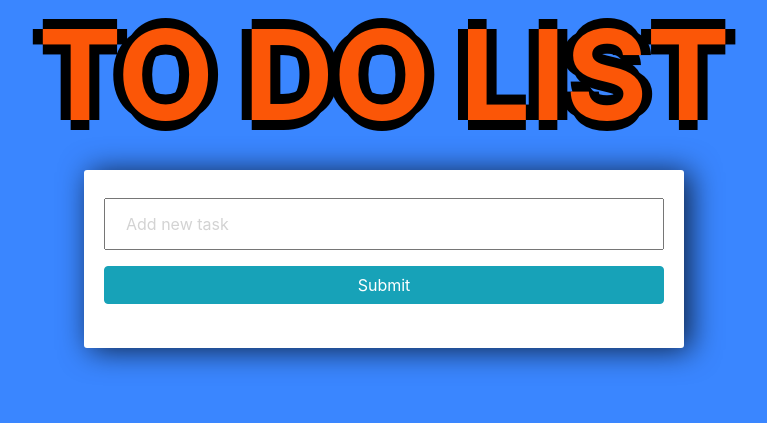
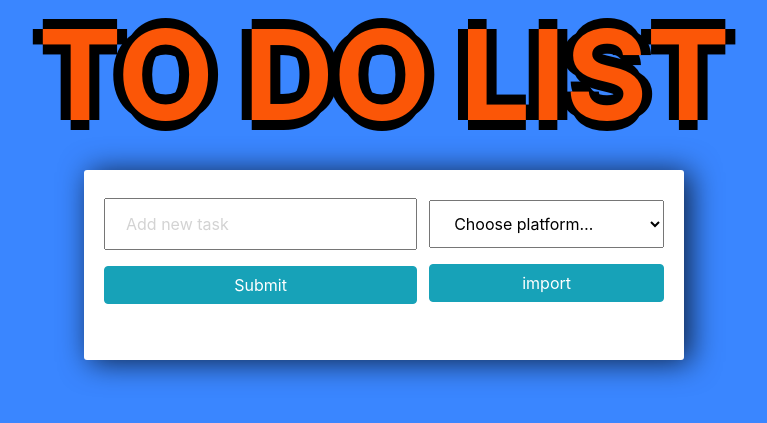
Before and after one commit to Max094Reikeb/my-watch-list, a Django app: page / in a window 1280 px wide. Shown: the top 423 px of the page, without its empty margins (256-1023 px from the left). Run offline with Django 3.2, Linux system fonts and the light colour scheme; data that the repository does not hold is empty; some libraries are stand-ins or nearby versions.

Commit message:
Part 1 : Integrated TMDB API to add TV Shows as to-do list items (#1)
* Modified `task` model to make title unique

* Added function to fetch TV shows

* Added dropbox and new form to add TV Shows

```diff
--- a/tasks/models.py
+++ b/tasks/models.py
@@ -2,7 +2,7 @@ from django.db import models
 
 # Create your models here.
 class Task(models.Model):
-	title = models.CharField(max_length=200)
+	title = models.CharField(max_length=200, unique=True)
 	complete = models.BooleanField(default=False)
 	created = models.DateTimeField(auto_now_add=True)
 
--- a/tasks/templates/tasks/list.html
+++ b/tasks/templates/tasks/list.html
@@ -1,12 +1,20 @@
-<link rel="stylesheet" href="https://stackpath.bootstrapcdn.com/bootstrap/4.3.1/css/bootstrap.min.css" integrity="sha384-ggOyR0iXCbMQv3Xipma34MD+dH/1fQ784/j6cY/iJTQUOhcWr7x9JvoRxT2MZw1T" crossorigin="anonymous">
+<link rel="stylesheet" href="https://stackpath.bootstrapcdn.com/bootstrap/4.3.1/css/bootstrap.min.css"
+      integrity="sha384-ggOyR0iXCbMQv3Xipma34MD+dH/1fQ784/j6cY/iJTQUOhcWr7x9JvoRxT2MZw1T" crossorigin="anonymous">
 
 <style>
 
-	body{
+    body {
         background-color: #3a86ff;
     }
 
-	input{
+    input {
+        width: 100%;
+        padding: 12px 20px;
+        margin: 8px 0;
+        box-sizing: border-box;
+    }
+
+    select {
         width: 100%;
         padding: 12px 20px;
         margin: 8px 0;
@@ -17,30 +25,30 @@
         color: #d3d3d3;
     }
 
-	.submit{
+    .submit {
         background-color: #6BA3E8;
     }
 
-	.center-column{
-		width:600px;
+    .center-column {
+        width: 600px;
         margin: 20px auto;
-		padding:20px;
+        padding: 20px;
         background-color: #fff;
         border-radius: 3px;
-		box-shadow: 6px 2px 30px 0px rgba(0,0,0,0.75);
+        box-shadow: 6px 2px 30px 0px rgba(0, 0, 0, 0.75);
     }
 
-	.item-row{
+    .item-row {
         background-color: #8338ec;
         margin: 10px;
         padding: 20px;
         border-radius: 3px;
         color: #fff;
         font-size: 16px;
-		box-shadow: 0px -1px 10px -4px rgba(0,0,0,0.75);
+        box-shadow: 0px -1px 10px -4px rgba(0, 0, 0, 0.75);
     }
 
-	.btn-danger{
+    .btn-danger {
         background-color: #ffbe0b;
         border-color: #e59400;
     }
@@ -49,22 +57,37 @@
 <h1 style="text-align: center; color: #fb5607; font-size: 125px;        text-shadow: -10px 0 black, 0 10px black, 10px 0 black, 0 -10px black;
 
 "><b>TO DO LIST</b></h1>
-<div  class="center-column">
+<div class="center-column">
+    <div style="display:flex; gap:12px; align-items:center; margin-bottom: 12px;">
+
         <form method="POST" action="/">
             {% csrf_token %}
-		{{form.title}}
+            {{ form.title }}
             <input class="btn btn-info" type="submit" name="Create Task">
         </form>
+
+        <form method="POST" action="/">
+            {% csrf_token %}
+            <select name="platform">
+                <option value="">Choose platform…</option>
+                <option value="netflix" {% if platform == "netflix" %}selected{% endif %}>Netflix</option>
+                <option value="prime" {% if platform == "prime" %}selected{% endif %}>Prime Video</option>
+                <option value="apple" {% if platform == "apple" %}selected{% endif %}>Apple TV+</option>
+            </select>
+            <input class="btn btn-info" type="submit" value="import" name="Import">
+        </form>
+
+    </div>
 
     <div class="todo-list">
         {% for task in tasks %}
             <div class="item-row">
-			<a class="btn btn-sm btn-info" href = "{% url 'update_task' task.id %}">Update</a>
-			<a class="btn btn-sm btn-danger" href = "{% url 'delete' task.id %}">Delete</a>
+                <a class="btn btn-sm btn-info" href="{% url 'update_task' task.id %}">Update</a>
+                <a class="btn btn-sm btn-danger" href="{% url 'delete' task.id %}">Delete</a>
                 {% if task.complete == True %}
-			<strike>{{task}}</strike>
+                    <strike>{{ task }}</strike>
                 {% else %}
-			<span>{{task}}</span>
+                    <span>{{ task }}</span>
                 {% endif %}
 
             </div>
--- a/tasks/views.py
+++ b/tasks/views.py
@@ -1,43 +1,92 @@
+import json
+import urllib.request
+
 from django.shortcuts import render, redirect
-from django.http import HttpResponse
-from .models import *
+
 from .forms import *
+
+TMDB_API_KEY = "66bbbec74be84702eebab7c21a8e3830"
+
+PROVIDERS = {
+    "netflix": 8,
+    "prime": 10,
+    "apple": 2,
+}
+
+
 # Create your views here.
 def index(request):
-	tasks = Task.objects.all()
+    tasks = Task.objects.all()
+    form = TaskForm()
+    platform = request.GET.get("platform") or request.POST.get("platform")
 
-	form = TaskForm()
+    if request.method == 'POST':
+        if request.POST.get("Import") == "import":
+            if platform not in PROVIDERS:
+                return redirect('/')
 
-	if request.method == 'POST':
-		form = TaskForm(request.POST)
-		if form.is_valid():
-			#adds to the database if valid
-			form.save()
-		return redirect('/')
+            shows = fetch_top_tv_shows(PROVIDERS[platform])
 
-	context= {'tasks':tasks,'form':form}
-	return render(request, 'tasks/list.html',context)
+            for show in shows[:10]:
+                title = show.get("name") or show.get("original_name")
+                if not title:
+                    continue
+                Task.objects.get_or_create(title=title)
 
-def updateTask(request,pk):
-	task = Task.objects.get(id=pk)
-	form = TaskForm(instance=task)
+            return redirect('/')
 
-	if request.method == "POST":
-		form = TaskForm(request.POST,instance=task)
-		if form.is_valid():
-			form.save()
-			return redirect('/')
+        form = TaskForm(request.POST)
+        if form.is_valid():
+            form.save()
+        return redirect('/')
+
+    context = {
+        "tasks": tasks,
+        "form": form,
+        "platform": platform,
+    }
+
+    return render(request, 'tasks/list.html', context)
 
 
-	context = {'form':form}
-	return render(request, 'tasks/update_task.html',context)
+def updateTask(request, pk):
+    task = Task.objects.get(id=pk)
+    form = TaskForm(instance=task)
 
-def deleteTask(request,pk):
-	item = Task.objects.get(id=pk)
+    if request.method == "POST":
+        form = TaskForm(request.POST, instance=task)
+        if form.is_valid():
+            form.save()
+            return redirect('/')
 
-	if request.method == "POST":
-		item.delete()
-		return redirect('/')
+    context = {'form': form}
+    return render(request, 'tasks/update_task.html', context)
 
-	context = {'item':item}
-	return render(request, 'tasks/delete.html', context)
+
+def deleteTask(request, pk):
+    item = Task.objects.get(id=pk)
+
+    if request.method == "POST":
+        item.delete()
+        return redirect('/')
+
+    context = {'item': item}
+    return render(request, 'tasks/delete.html', context)
+
+
+def fetch_top_tv_shows(provider_id):
+    url = (
+        "https://api.themoviedb.org/3/discover/tv"
+        f"?api_key={TMDB_API_KEY}"
+        "&with_genres=10759"
+        "&watch_region=FR"
+        f"&with_watch_providers={provider_id}"
+        "&sort_by=vote_average.desc"
+        "&page=1"
+    )
+
+    with urllib.request.urlopen(url) as response:
+        data = json.loads(response.read().decode())
+
+    # TMDB always returns 20 → keep only 10
+    return data.get("results", [])[:10]
```
Lines whose indentation alone changed are shown as unchanged.
